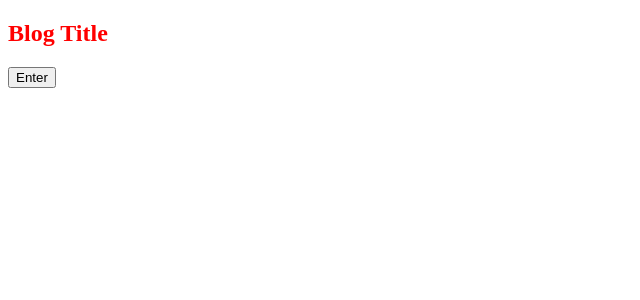
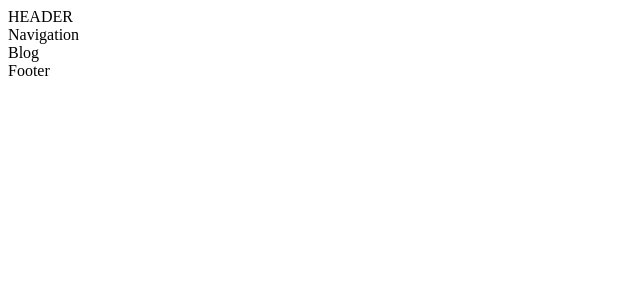
Before and after one commit to darragh169/ReactLearningBlog, a React (Create React App) app: page / in a window 1280 px wide. Shown: the top 300 px of the page, without its empty margins (0-640 px from the left). Built offline with nearby package versions, Linux system fonts and the light colour scheme.

Commit message:
Added initial Components

```diff
--- /dev/null
+++ b/src/components/App.js
@@ -0,0 +1,23 @@
+import React from 'react';
+
+import Header from './Header';
+import Navigation from './Navigation';
+import Blog from './Blog';
+import Footer from './Footer';
+
+class App extends React.Component {
+
+	render(){
+		return(
+			<div className="main">
+				<Header></Header>
+				<Navigation></Navigation>
+				<Blog></Blog>
+				<Footer></Footer>
+			</div>
+		)
+	}
+
+}
+
+export default App;
--- /dev/null
+++ b/src/components/Blog.js
@@ -0,0 +1,13 @@
+import React from 'react';
+
+class Blog extends React.Component {
+
+	render(){
+		return(
+			<div className="Blog">Blog</div>
+		)
+	}
+
+}
+
+export default Blog;
--- /dev/null
+++ b/src/components/Footer.js
@@ -0,0 +1,13 @@
+import React from 'react';
+
+class Footer extends React.Component {
+
+	render(){
+		return(
+			<div className="Footer">Footer</div>
+		)
+	}
+
+}
+
+export default Footer;
--- /dev/null
+++ b/src/components/Header.js
@@ -0,0 +1,11 @@
+import React from 'react';
+
+class Header extends React.Component {
+	render(){
+		return(
+			<div className="Header">HEADER</div>
+		)
+	}
+}
+
+export default Header;
--- /dev/null
+++ b/src/components/Navigation.js
@@ -0,0 +1,13 @@
+import React from 'react';
+
+class Navigation extends React.Component {
+
+	render(){
+		return(
+			<div className="Navigation">Navigation</div>
+		)
+	}
+
+}
+
+export default Navigation;
--- a/src/index.js
+++ b/src/index.js
@@ -5,5 +5,6 @@ import { render } from 'react-dom';
 import './css/style.css';
 
 import BlogEntrance from './components/BlogEntrance';
+import App from './components/App';
 
-render(<BlogEntrance />, document.getElementById('main'));
+render(<App />, document.getElementById('main'));
```
